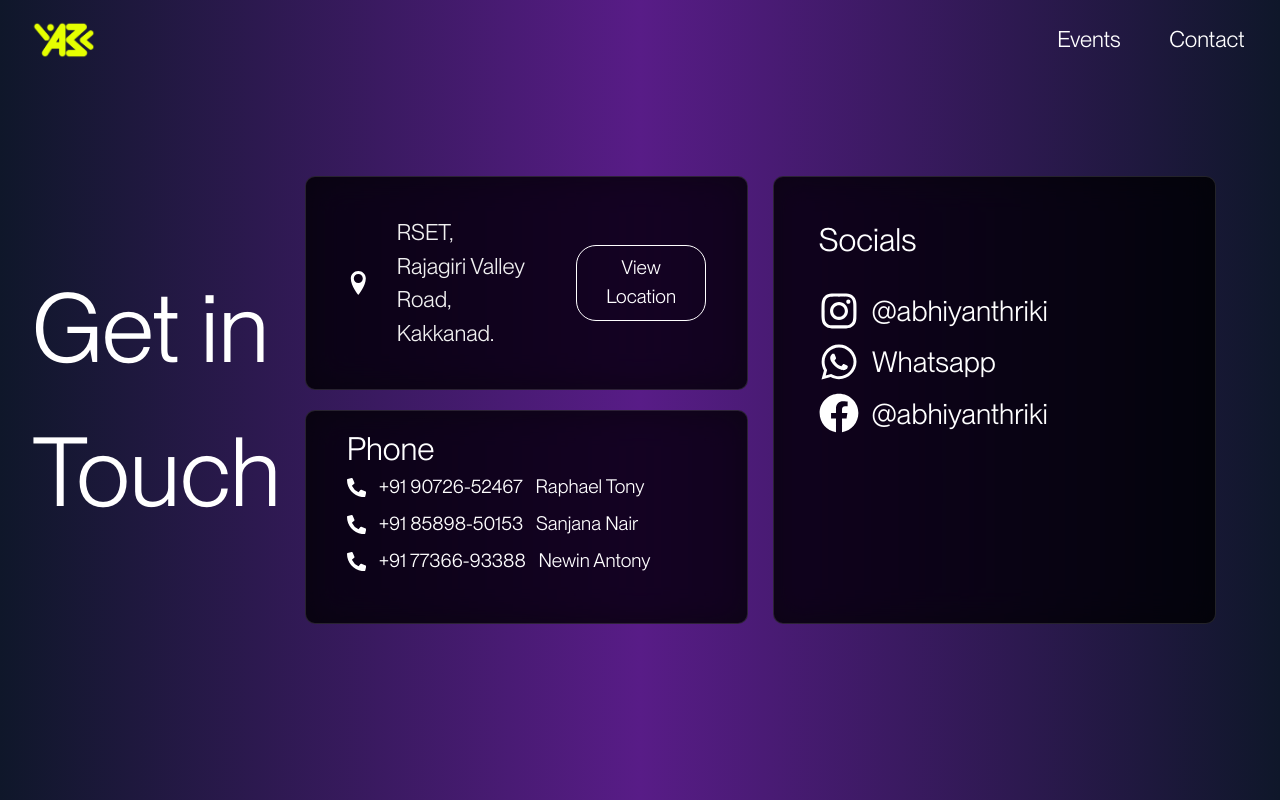
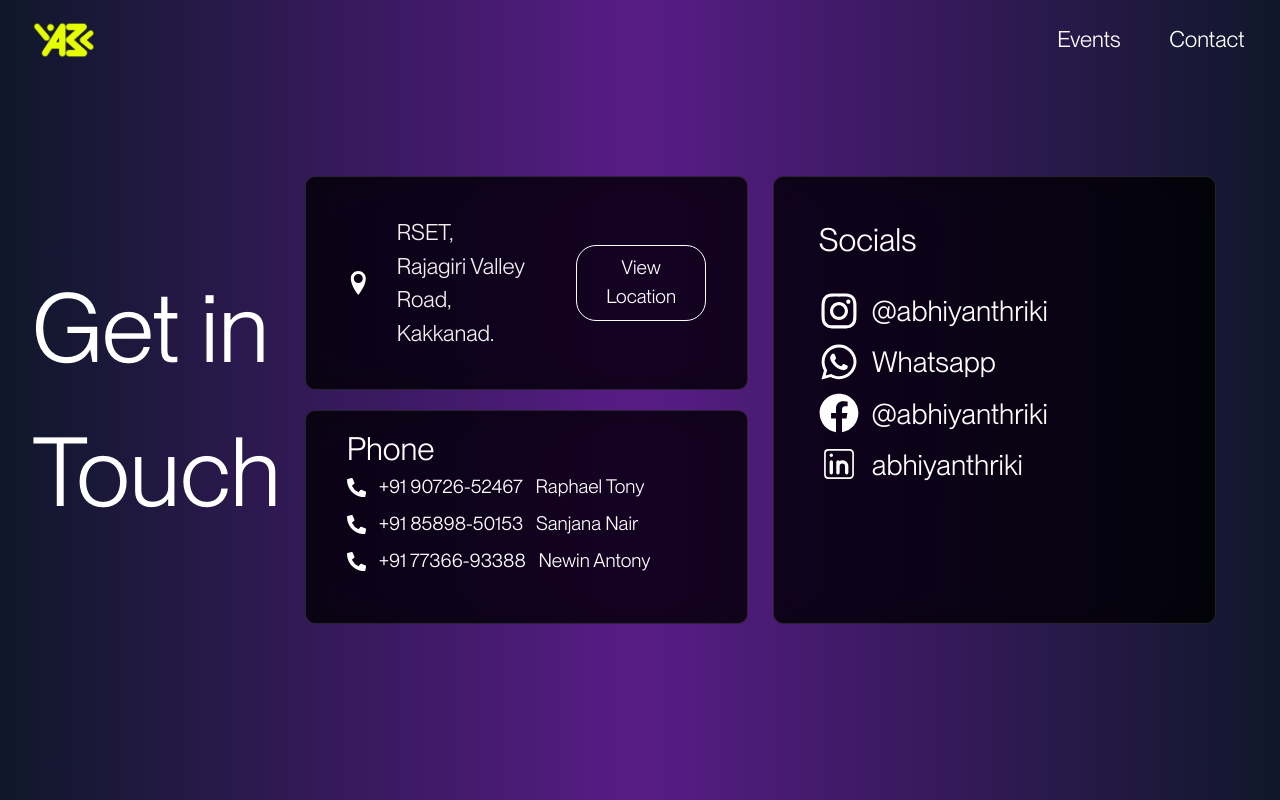
Before and after one commit to notarjunvijayan/abhiyanthriki2023, a React (Vite) app: page /contact-us in a window 1280 px wide. Built offline with nearby package versions, Linux system fonts and the light colour scheme; no server answers.

Commit message:
add linkedin

```diff
--- a/src/Contact/Contact.jsx
+++ b/src/Contact/Contact.jsx
@@ -6,6 +6,7 @@ import { FaInstagram } from 'react-icons/fa';
 import { FaWhatsapp } from 'react-icons/fa';
 import { FaFacebook } from 'react-icons/fa';
 import { FaPhoneAlt } from 'react-icons/fa';
+import { CiLinkedin } from 'react-icons/ci';
 
 const Contact = () => {
   const handleLocationLinkClick = () => {
@@ -75,6 +76,15 @@ const Contact = () => {
                   >
                     <FaFacebook size={40} className='contact-socialLogo' />
                     @abhiyanthriki
+                  </a>
+                  <a
+                    href='https://www.linkedin.com/company/abhiyanthriki/'
+                    target='_blank'
+                    rel='noreferrer'
+                    className='contact-social-item'
+                  >
+                    <CiLinkedin size={40} className='contact-socialLogo' />
+                    abhiyanthriki
                   </a>
                 </div>
               </div>
```
Also changed, not shown: src/Threescene/Loader/Loader.css (+4 -4 lines).
